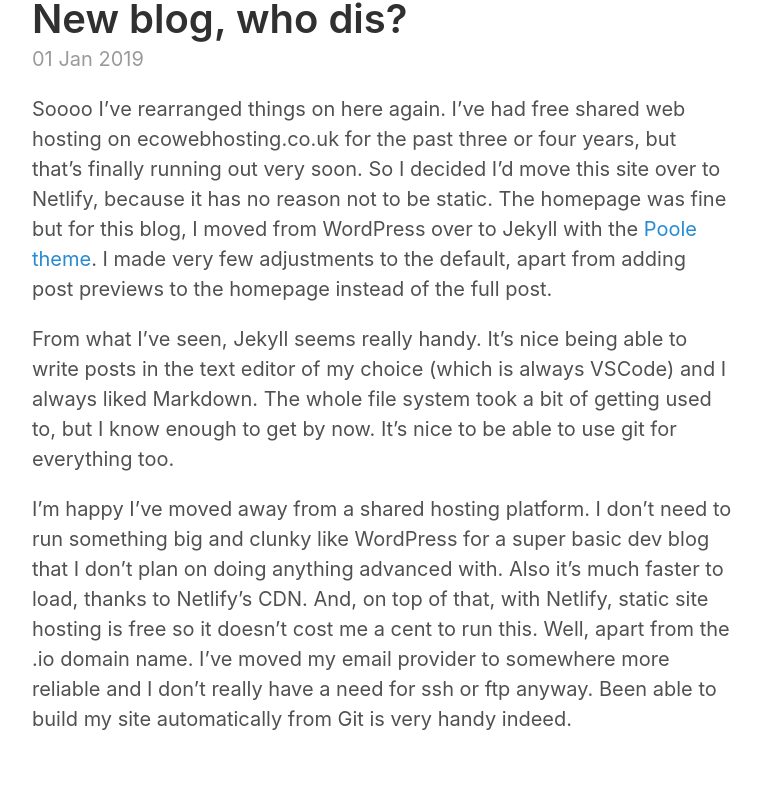
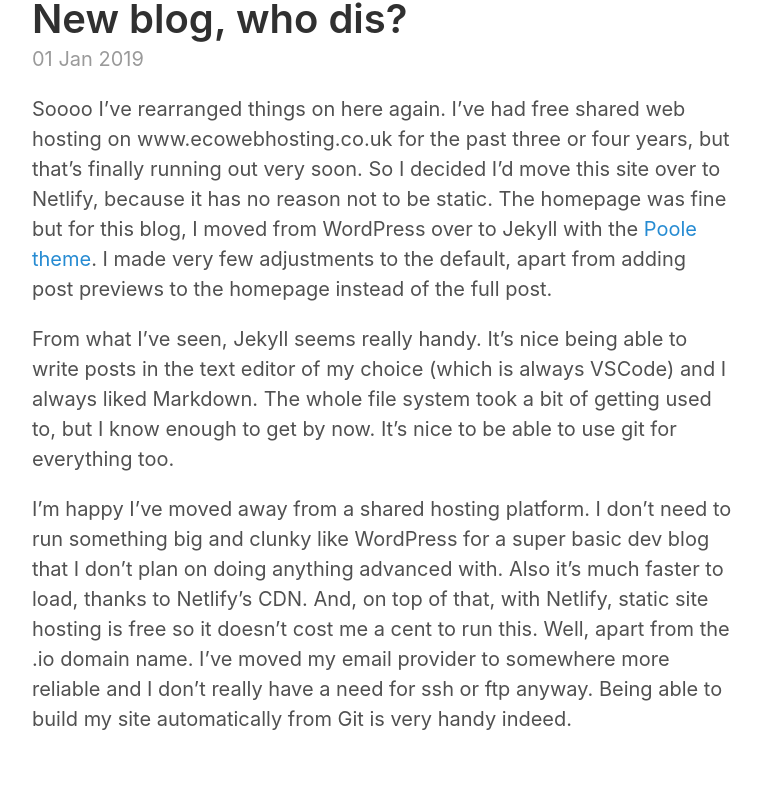
Before and after one commit to oisinq/oisin.io, a Jekyll site: the page built from _posts/2019-01-01-new-blog-who-dis.md, in a window 1280 px wide. Shown: the part 137-927 px from the top of the page, without its empty margins (258-1021 px from the left). Built offline with Jekyll 4.4.1, drawn with Linux system fonts in a browser that asks for light colours.

Commit message:
Fixed typo

```diff
--- a/_posts/2019-01-01-new-blog-who-dis.md
+++ b/_posts/2019-01-01-new-blog-who-dis.md
@@ -6,10 +6,10 @@
 categories:
   - Uncategorised
 ---
-Soooo I've rearranged things on here again. I've had free shared web hosting on ecowebhosting.co.uk for the past three or four years, but that's finally running out very soon. So I decided I'd move this site over to Netlify, because it has no reason not to be static. The homepage was fine but for this blog, I moved from WordPress over to Jekyll with the [Poole theme](https://github.com/poole/poole). I made very few adjustments to the default, apart from adding post previews to the homepage instead of the full post.
+Soooo I've rearranged things on here again. I've had free shared web hosting on www.ecowebhosting.co.uk for the past three or four years, but that's finally running out very soon. So I decided I'd move this site over to Netlify, because it has no reason not to be static. The homepage was fine but for this blog, I moved from WordPress over to Jekyll with the [Poole theme](https://github.com/poole/poole). I made very few adjustments to the default, apart from adding post previews to the homepage instead of the full post.
 
 <!--more-->
 
 From what I've seen, Jekyll seems really handy. It's nice being able to write posts in the text editor of my choice (which is always VSCode) and I always liked Markdown. The whole file system took a bit of getting used to, but I know enough to get by now. It's nice to be able to use git for everything too.
 
-I'm happy I've moved away from a shared hosting platform. I don't need to run something big and clunky like WordPress for a super basic dev blog that I don't plan on doing anything advanced with. Also it's much faster to load, thanks to Netlify's CDN. And, on top of that, with Netlify, static site hosting is free so it doesn't cost me a cent to run this. Well, apart from the .io domain name. I've moved my email provider to somewhere more reliable and I don't really have a need for ssh or ftp anyway. Been able to build my site automatically from Git is very handy indeed.
+I'm happy I've moved away from a shared hosting platform. I don't need to run something big and clunky like WordPress for a super basic dev blog that I don't plan on doing anything advanced with. Also it's much faster to load, thanks to Netlify's CDN. And, on top of that, with Netlify, static site hosting is free so it doesn't cost me a cent to run this. Well, apart from the .io domain name. I've moved my email provider to somewhere more reliable and I don't really have a need for ssh or ftp anyway. Being able to build my site automatically from Git is very handy indeed.
```
